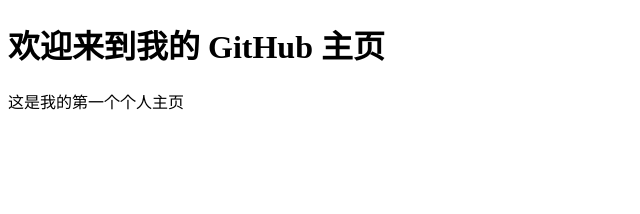
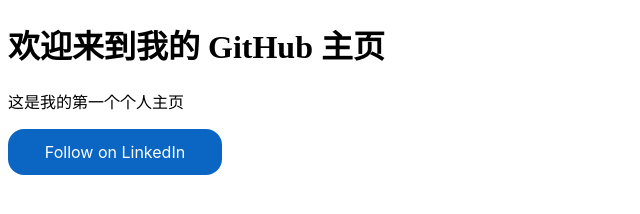
Before and after one commit to DiegoFang/DiegoFang, a plain HTML site: page index.html in a window 1280 px wide. Shown: the whole page, without its empty margins (0-640 px from the left). Drawn offline with Linux system fonts and the light colour scheme.

Commit message:
Update index.html

```diff
--- a/index.html
+++ b/index.html
@@ -7,4 +7,21 @@
     <h1>欢迎来到我的 GitHub 主页</h1>
     <p>这是我的第一个个人主页</p>
 </body>
+    <style>
+    .libutton {
+      display: flex;
+      flex-direction: column;
+      justify-content: center;
+      padding: 7px;
+      text-align: center;
+      outline: none;
+      text-decoration: none !important;
+      color: #ffffff !important;
+      width: 200px;
+      height: 32px;
+      border-radius: 16px;
+      background-color: #0A66C2;
+      font-family: "SF Pro Text", Helvetica, sans-serif;
+    }
+  </style> <a class="libutton" href="https://www.linkedin.com/comm/mynetwork/discovery-see-all?usecase=PEOPLE_FOLLOWS&followMember=mzfang" target="_blank">Follow on LinkedIn</a>
 </html>
```
